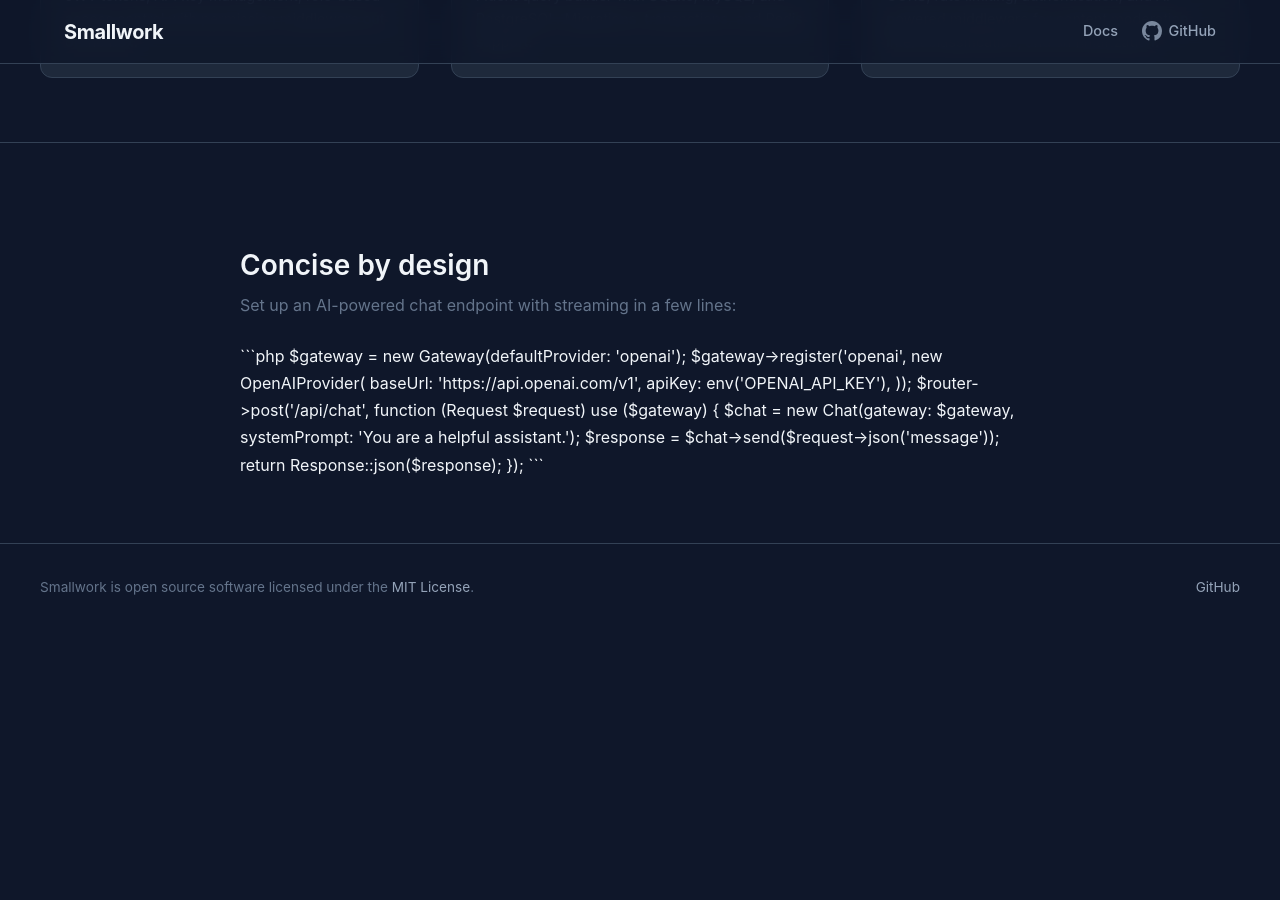
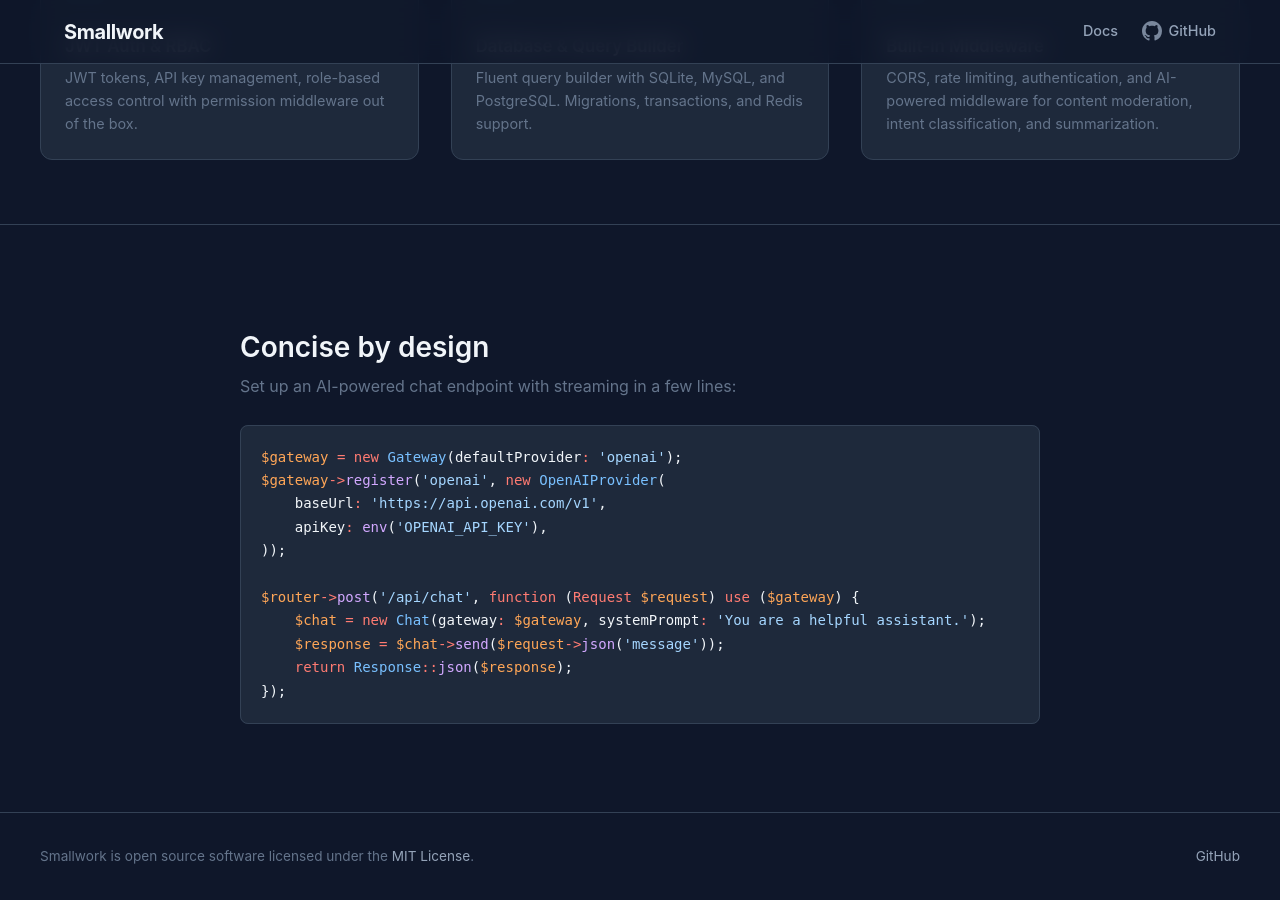
Before and after one commit to atr0t0s/smallwork-website, a Jekyll site: the page built from index.md, in a window 1280 px wide and 900 px high, scrolled down 1058 px. Built offline with Jekyll 4.4.1, drawn with Linux system fonts in a browser that asks for light colours; before the commit the page ends 1689 px from its top, so only the background shows below that; some of the changed text lies outside the part shown.

Commit message:
fix: use Liquid highlight tags for landing page code blocks
Kramdown doesn't process markdown fenced code blocks inside HTML
block elements. Switch to Liquid highlight tags instead.

````diff
--- a/index.md
+++ b/index.md
@@ -13,13 +13,11 @@ title: Home
       <a href="https://github.com/atr0t0s/smallwork" class="btn btn--outline" target="_blank" rel="noopener">GitHub</a>
     </div>
     <div class="hero__code">
-
-```bash
+{% highlight bash %}
 composer require atr0t0s/smallwork
 cp .env.example .env
 php smallwork serve
-```
-
+{% endhighlight %}
 </div>
   </div>
 </section>
@@ -77,8 +75,7 @@ php smallwork serve
   <div class="example__inner">
     <h2 class="example__title">Concise by design</h2>
     <p class="example__desc">Set up an AI-powered chat endpoint with streaming in a few lines:</p>
-
-```php
+{% highlight php %}
 $gateway = new Gateway(defaultProvider: 'openai');
 $gateway->register('openai', new OpenAIProvider(
     baseUrl: 'https://api.openai.com/v1',
@@ -90,7 +87,6 @@ $router->post('/api/chat', function (Request $request) use ($gateway) {
     $response = $chat->send($request->json('message'));
     return Response::json($response);
 });
-```
-
+{% endhighlight %}
   </div>
 </section>
````
